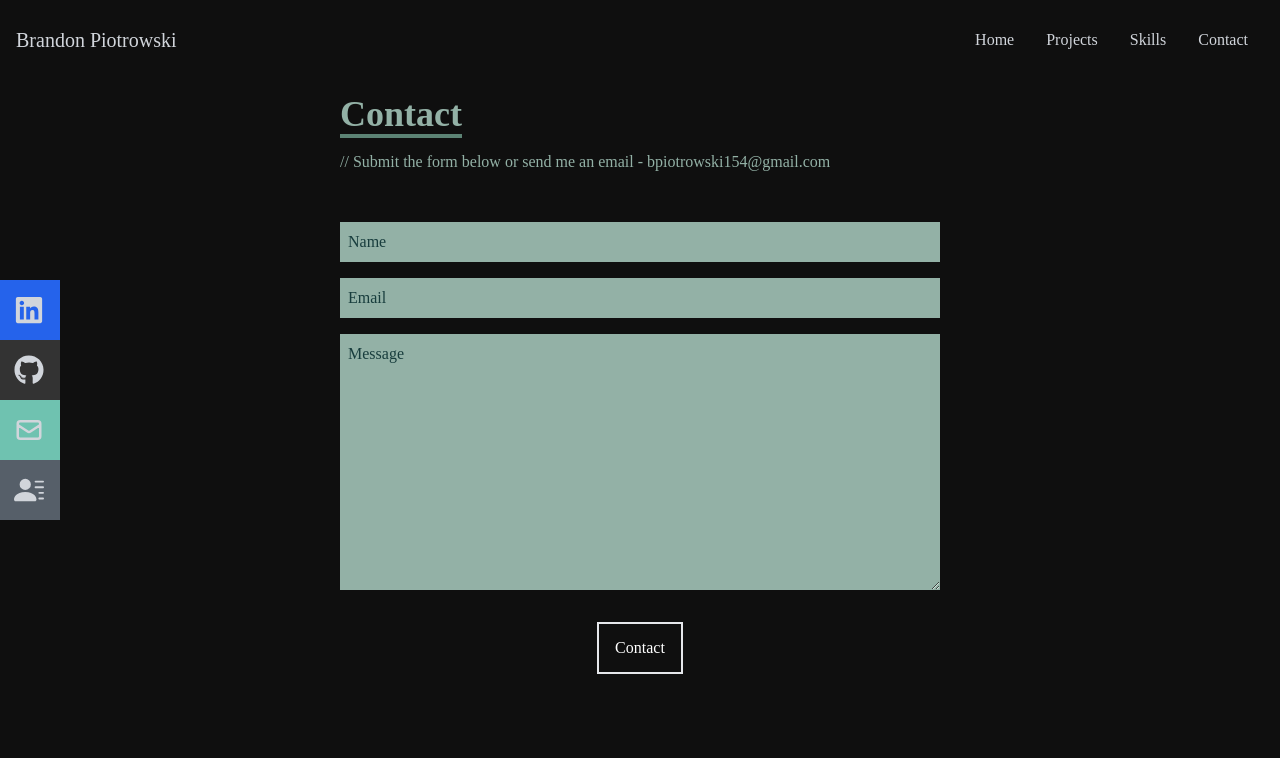
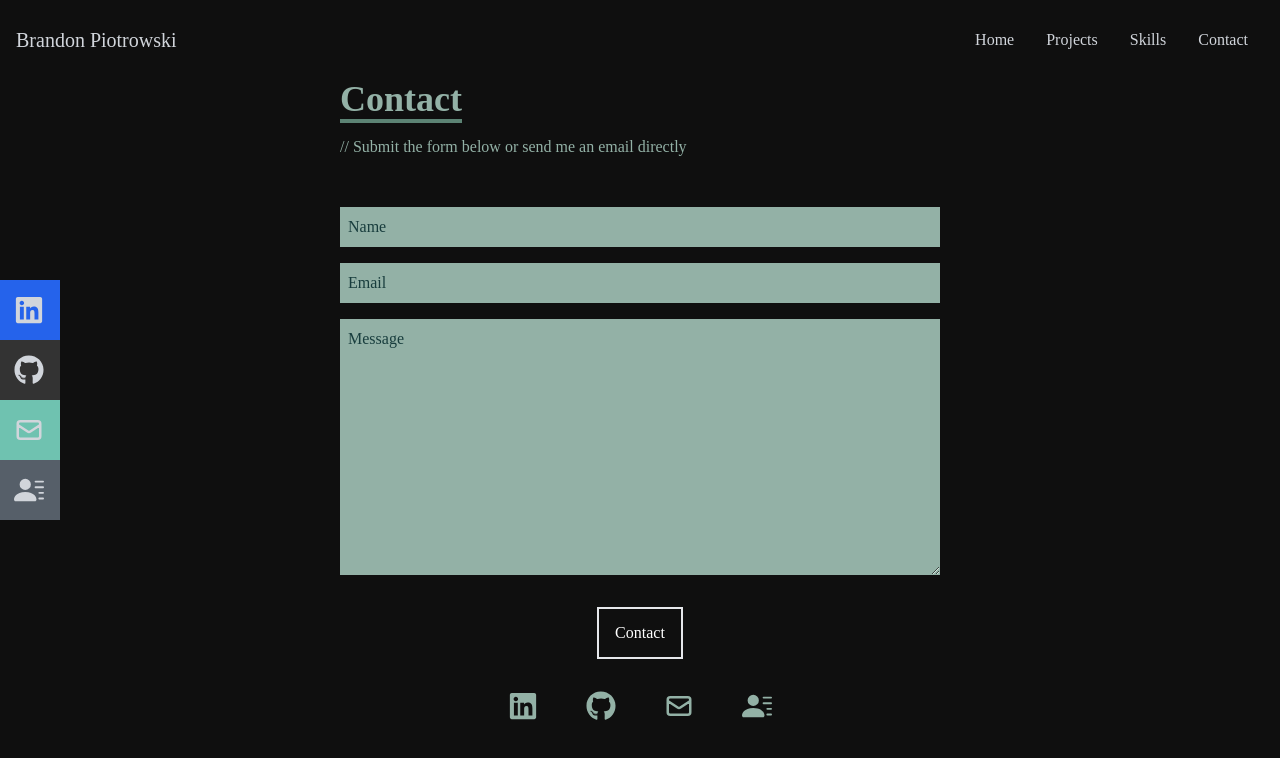
Before and after one commit to bpiotrowski154/Portfolio, a React (Create React App) app: page /contact in a window 1280 px wide. Shown: the top 758 px of the page. Built offline with nearby package versions, Linux system fonts and the light colour scheme.

Commit message:
Updated Contact and socials

```diff
--- a/src/App.js
+++ b/src/App.js
@@ -16,7 +16,7 @@ function App() {
     <div>
       <Navbar />
       <Routes>
-        <Route path='/home' element={<Home />}/>
+        <Route path='/' element={<Home />}/>
         <Route path='/projects' element={<Projects />}/>
         <Route path='/skills' element={<Skills />}/>
         <Route path='/contact' element={<Contact />}/>
--- a/src/components/Contact.jsx
+++ b/src/components/Contact.jsx
@@ -1,18 +1,29 @@
 import React from 'react'
+import {FaGithub, FaLinkedin} from 'react-icons/fa';
+import {HiOutlineMail} from 'react-icons/hi';
+import {BsFillPersonLinesFill} from 'react-icons/bs';
+import Resume from '../resume/BrandonPiotrowski-Resume.pdf'
 
 const Contact = () => {
   return (
-    <div  name='contact' className='w-full h-screen bg-[#0F0F0F] flex justify-center items-center p-4'>
+    <div  name='contact' className='w-full h-screen bg-[#0F0F0F] flex flex-col justify-center items-center p-4'>
         <form method='POST' action="https://getform.io/f/ad5c5902-84d3-422c-baf7-b318a8bb5e32" className='flex flex-col max-w-[600px] w-full'>
             <div className='pb-8'>
                 <p className='text-4xl font-bold inline border-b-4 border-[#5C8374]'>Contact</p>
-                <p className='py-4'>// Submit the form below or send me an email - bpiotrowski154@gmail.com</p>
+                <p className='py-4'>// Submit the form below or send me an email directly</p>
             </div>
             <input className='bg-[#93B1A6] p-2 text-[#0f0f0f] placeholder-[#183D3D]' type="text" placeholderTextColor="#183D3D" placeholder='Name' name="name" />
             <input className='my-4 bg-[#93B1A6] p-2 text-[#0f0f0f] placeholder-[#183D3D]' type="email" placeholder='Email' name="email" />
             <textarea className='bg-[#93B1A6] p-2 text-[#0f0f0f] placeholder-[#183D3D]' name="message" rows="10" placeholder='Message'></textarea>
             <button className='text-white border-2 hover:bg-[#5C8374] hover:border-[#5C8374] px-4 py-3 my-8 mx-auto flex items-center'>Contact</button>
         </form>
+        <div className='flex justify-between'>
+          <a className='mx-6' title='LinkedIn Account' href="https://www.linkedin.com/in/brandon-piotrowski-01060a199/" target='_blank'><FaLinkedin size={30}/></a>
+          <a className='mx-6' title='GitHub Account' href="https://github.com/bpiotrowski154" target='_blank'><FaGithub size={30}/></a>
+          <button className='mx-6' title='Copy Email' onClick={() => {navigator.clipboard.writeText('bpiotrowski154@gmail.com'); alert("Email copied to clipboard");}}><HiOutlineMail size={30}/></button>
+          <a className='mx-6' title='View Resume' href={Resume} target='_blank'><BsFillPersonLinesFill size={30}/></a>
+        </div>
+
     </div>
   )
 }
--- a/src/components/Home.jsx
+++ b/src/components/Home.jsx
@@ -1,6 +1,6 @@
 import React from 'react'
 import {HiArrowNarrowRight} from 'react-icons/hi'
-import {Link} from 'react-scroll'
+import {Link} from 'react-router-dom'
 
 const Home = () => {
   return (
--- a/src/components/Navbar.jsx
+++ b/src/components/Navbar.jsx
@@ -2,13 +2,8 @@ import React, { useState } from 'react';
 import { FaBars, FaTimes, FaGithub, FaLinkedin} from 'react-icons/fa';
 import {HiOutlineMail} from 'react-icons/hi';
 import {BsFillPersonLinesFill} from 'react-icons/bs';
-// import {Link} from 'react-scroll'
+import Resume from '../resume/BrandonPiotrowski-Resume.pdf'
 import {Link} from "react-router-dom"
-
-function copyEmail(){
-    navigator.clipboard.writeText('bpiotrowski154@gmail.com');
-    alert("Email copied to clipboard");
-}
 
 const Navbar = () => {
   const[nav, setNav] = useState(false)
@@ -22,7 +17,7 @@ const Navbar = () => {
 
       {/* menu */}
       <ul className='hidden md:flex'>
-        <li><Link to="home" smooth={true} duration={500}>Home</Link></li>
+        <li><Link to="" smooth={true} duration={500}>Home</Link></li>
         <li><Link to="projects" smooth={true} duration={500}>Projects</Link></li>
         <li><Link to="skills" smooth={true} duration={500}>Skills</Link></li>
         <li><Link to="contact" smooth={true} duration={500}>Contact</Link></li>
@@ -35,7 +30,7 @@ const Navbar = () => {
 
       {/* Mobile Menu */}
       <ul className={!nav ? 'hidden' : 'absolute top-0 left-0 w-full h-screen bg-[#0F0F0F] flex flex-col justify-center items-center'}>
-        <li className='py-6 text-4xl'><Link onClick={handleClick} to="home" smooth={true} duration={500}>Home</Link></li>
+        <li className='py-6 text-4xl'><Link onClick={handleClick} to="" smooth={true} duration={500}>Home</Link></li>
         <li className='py-6 text-4xl'><Link onClick={handleClick} to="projects" smooth={true} duration={500}>Projects</Link></li>
         <li className='py-6 text-4xl'><Link onClick={handleClick} to="skills" smooth={true} duration={500}>Skills</Link></li>
         <li className='py-6 text-4xl'><Link onClick={handleClick} to="contact" smooth={true} duration={500}>Contact</Link></li>
@@ -45,7 +40,7 @@ const Navbar = () => {
       <div className='hidden xl:flex fixed flex-col top-[35%] left-0'>
         <ul>
           <li className='w-[160px] h-[60px] flex justify-between items-center ml-[-100px] hover:ml-[-10px] duration-300 bg-blue-600'>
-            <a className='flex justify-between items-center w-full text-gray-300' href="/">
+            <a className='flex justify-between items-center w-full text-gray-300' href="https://www.linkedin.com/in/brandon-piotrowski-01060a199/" target='_blank'>
               LinkedIn <FaLinkedin size={30} />
             </a>
           </li>
@@ -55,15 +50,13 @@ const Navbar = () => {
             </a>
           </li>
           <li className='w-[160px] h-[60px] flex justify-between items-center ml-[-100px] hover:ml-[-10px] duration-300 bg-[#6fc2b0]'>
-            {/* <a className='flex justify-between items-center w-full text-gray-300' href="/">
-              Email <HiOutlineMail size={30} />
-            </a> */}
-            <button className='flex justify-between items-center w-full text-gray-300' onClick={copyEmail()}>
+            <button className='flex justify-between items-center w-full text-gray-300'
+            onClick={() => {navigator.clipboard.writeText('bpiotrowski154@gmail.com'); alert("Email copied to clipboard");}}>
               Email <HiOutlineMail size={30} />
             </button>
           </li>
           <li className='w-[160px] h-[60px] flex justify-between items-center ml-[-100px] hover:ml-[-10px] duration-300 bg-[#565f69]'>
-            <a className='flex justify-between items-center w-full text-gray-300' href="/" download>
+            <a className='flex justify-between items-center w-full text-gray-300' href={Resume} target='_blank'>
               Resume <BsFillPersonLinesFill size={30} />
             </a>
           </li>
```
Also changed, not shown: 1 other file (tests, documents, lock files or other folders).
